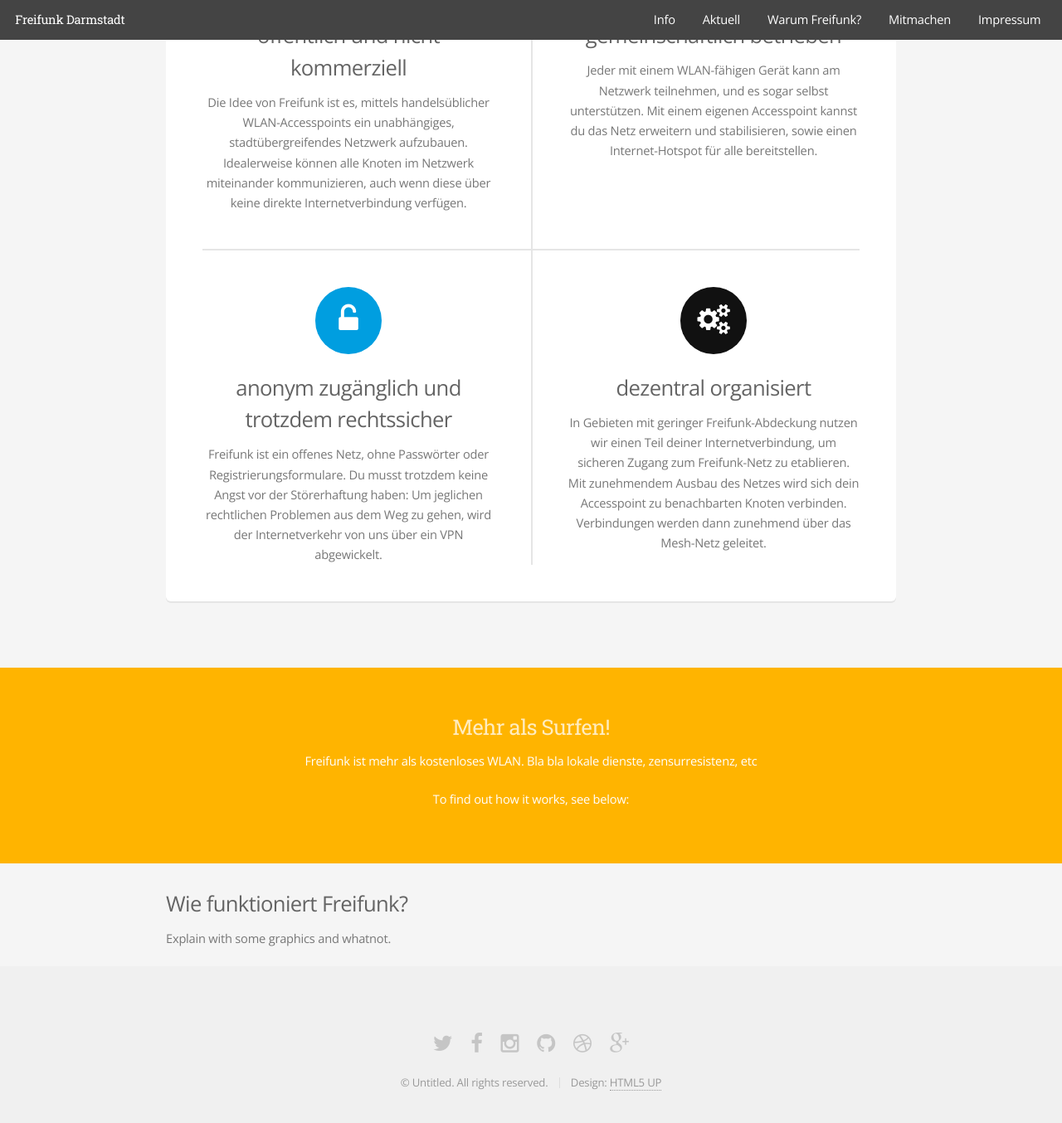
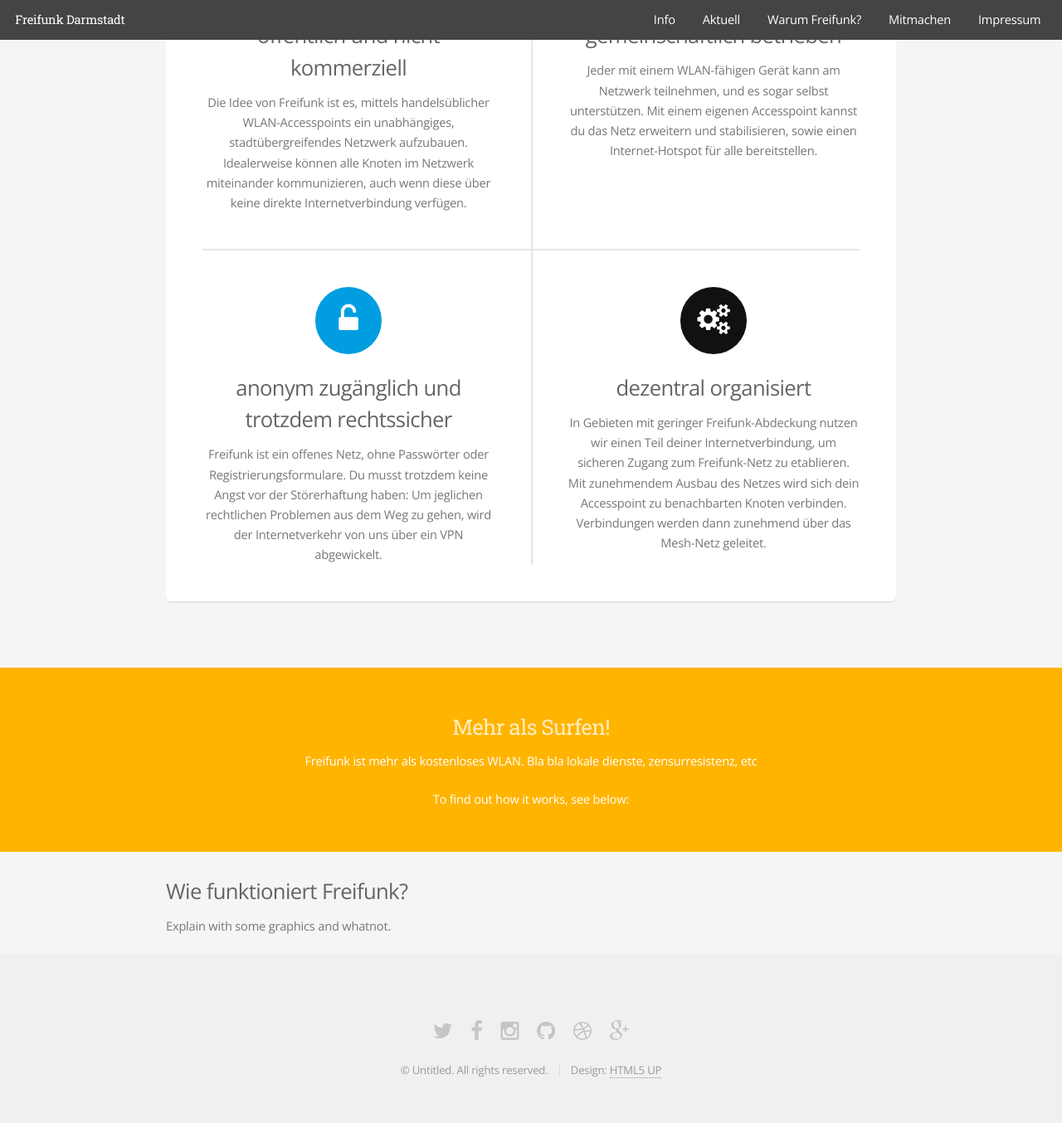
Before and after one commit to mdrenger/darmstadt.freifunk.net, a Jekyll site: the page built from pages/index.html, in a window 1280 px wide and 1400 px high, scrolled down 1041 px. Shown: the top 1354 px of the window at 83% size. Built offline with Jekyll 4.4.1, drawn with Linux system fonts in a browser that asks for light colours.

Commit message:
changed element height

```diff
--- a/css/style.scss
+++ b/css/style.scss
@@ -1320,8 +1320,12 @@
 		background: $color-accent3-bg;
 		color: #fff;
 		margin: 0 0 $size-element-height 0;
-		padding: 3.5em 0 3em 0;
+		padding: 3.5em 0 3.5em 0;
 		text-align: center;
+
+		p:last-child {
+			margin-bottom: 0;
+		}
 
 		h2, h3, h4, h5, h6 {
 			color: $color-accent3-fg;
```
